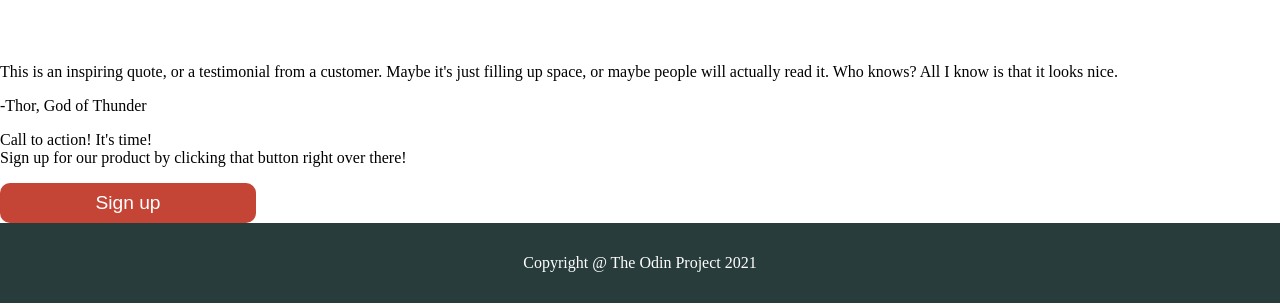
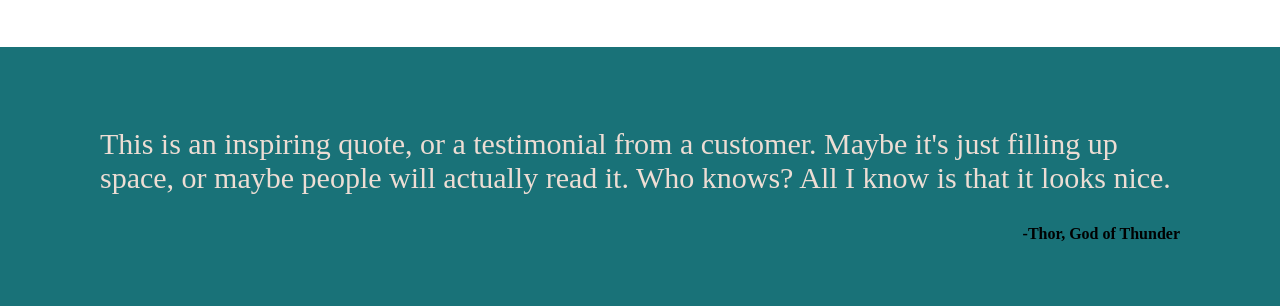
Before and after one commit to mikerider2003/Project-Landing-Page, a plain HTML site: page index.html in a window 1280 px wide. Shown: the part 705-1011 px from the top of the page. Drawn offline with Linux system fonts and the light colour scheme.

Commit message:
Updated container two

```diff
--- a/index.html
+++ b/index.html
@@ -55,12 +55,12 @@
         </div>
     </div>
 
-    <div>
-        <p>This is an inspiring quote, or a testimonial from a customer. Maybe it's just filling up space, or maybe people will actually read it. Who knows? All I know is that it looks nice.</p>
-        <p>-Thor, God of Thunder</p>
+    <div class="container-two">
+        <p class="quote">This is an inspiring quote, or a testimonial from a customer. Maybe it's just filling up space, or maybe people will actually read it. Who knows? All I know is that it looks nice.</p>
+        <p class="signature">-Thor, God of Thunder</p>
     </div>
 
-    <div>
+    <div class="container-three">
         <p>Call to action! It's time!<br>
             Sign up for our product by clicking that button right over there!</p>
         <button>Sign up</button>
--- a/style.css
+++ b/style.css
@@ -94,3 +94,22 @@ footer {
     color: white;
     background-color: #283D3B;
 }
+
+/* Container-two */
+.container-two {
+    background-color: #197278;
+    padding: 50px 100px 50px;
+}
+
+.quote {
+    font-size: 30px;
+
+    color: #EDDDD4;
+}
+
+.signature {
+    text-align: end;
+    font-weight: bold;
+}
+
+/* container-three */
```
